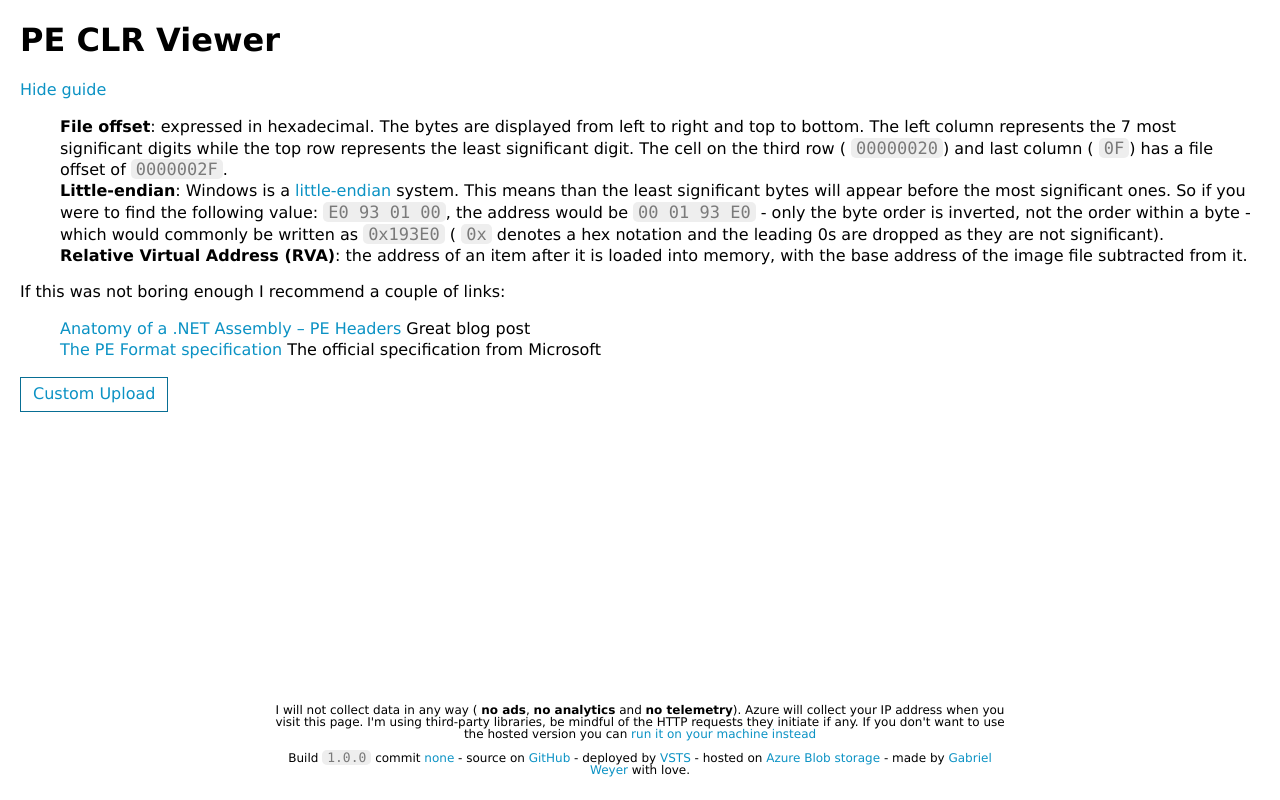
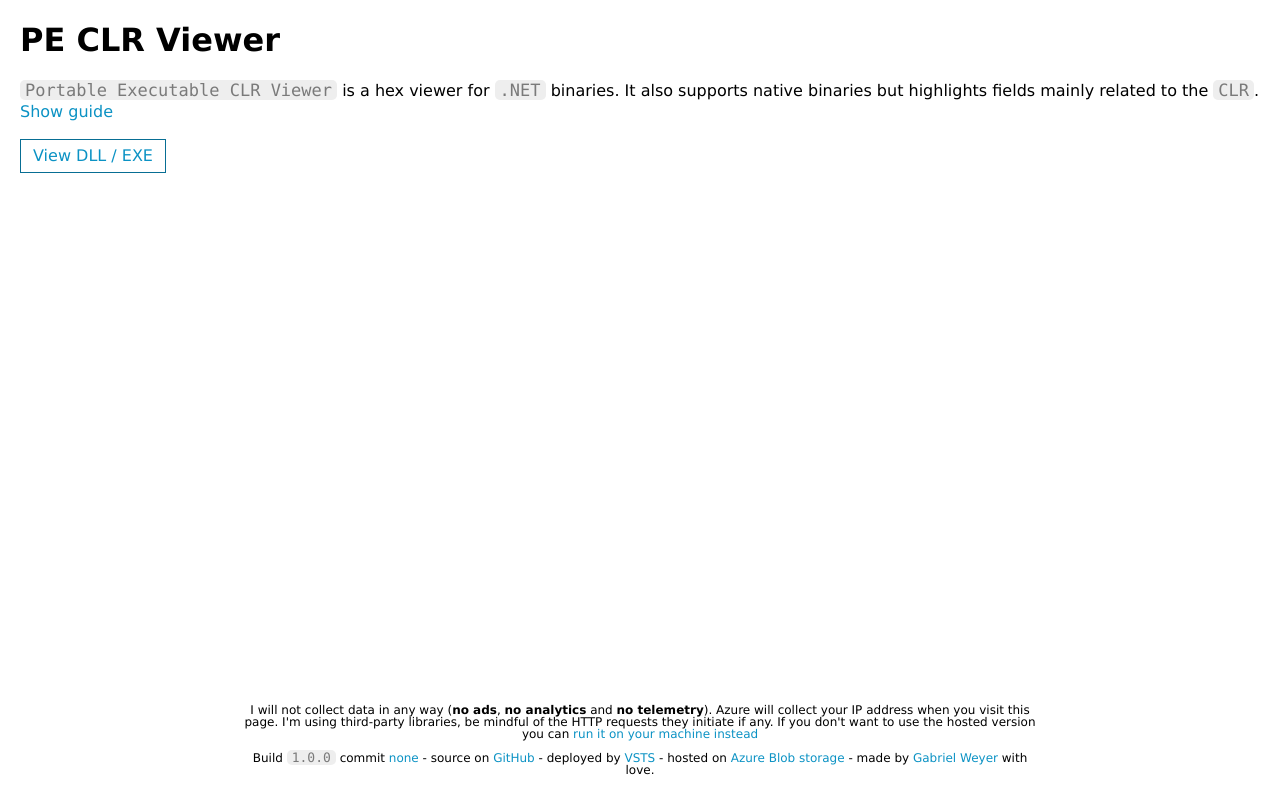
Before and after one commit to gabrielweyer/pe-clr-viewer, an Angular app: page / in a window 1280 px wide. Built offline with nearby package versions, Linux system fonts and the light colour scheme.

Commit message:
Deuglify the UI a bit more
- Fix ugly whitespaces

```diff
--- a/src/app/app.component.html
+++ b/src/app/app.component.html
@@ -1,15 +1,19 @@
 <div class="container">
   <h1>PE CLR Viewer</h1>
   <div class="guide-container">
-    <a (click)="handleShowGuide()">{{showGuide ? 'Hide guide' : 'Show guide'}}</a>
-    <div *ngIf="showGuide;else guide_bottom">
+    <p>
+      <span class="mono-font">Portable Executable CLR Viewer</span> is a hex viewer for
+      <span class="mono-font">.NET</span> binaries. It also supports native binaries but highlights fields mainly related to the
+      <span class="mono-font">CLR</span>.
+      <a (click)="handleShowGuide()">{{showGuide ? 'Hide guide' : 'Show guide'}}</a>
+    </p>
+    <div *ngIf="showGuide">
       <ul>
         <li>
-          <em>File offset</em>: expressed in hexadecimal. The bytes are displayed from left to right and top to bottom. The left
-          column represents the 7 most significant digits while the top row represents the least significant digit. The cell
-          on the third row (
-          <span class="mono-font">00000020</span>) and last column (
-          <span class="mono-font">0F</span>) has a file offset of
+          <em>File offset</em>: expressed in hexadecimal. The bytes are displayed from left to right and top to bottom. The first
+          column represents the 7 most significant digits while the first row represents the least significant digit. The
+          cell on the third row (<span class="mono-font">00000020</span>)
+          and last column (<span class="mono-font">0F</span>) has a file offset of
           <span class="mono-font">0000002F</span>.</li>
         <li>
           <em>Little-endian</em>: Windows is a
@@ -18,8 +22,7 @@
           <span class="mono-font">E0 93 01 00</span>, the address would be
           <span class="mono-font">00 01 93 E0</span> - only the byte order is inverted, not the order within a byte - which would commonly be written
           as
-          <span class="mono-font">0x193E0</span> (
-          <span class="mono-font">0x</span> denotes a hex notation and the leading 0s are dropped as they are not significant).</li>
+          <span class="mono-font">0x193E0</span> (<span class="mono-font">0x</span> denotes a hex notation and the leading 0s are dropped as they are not significant).</li>
         <li>
           <em>Relative Virtual Address (RVA)</em>: the address of an item after it is loaded into memory, with the base address
           of the image file subtracted from it.</li>
@@ -33,13 +36,10 @@
         </li>
       </ul>
     </div>
-    <ng-template #guide_bottom>
-      <div class="guide-bottom"></div>
-    </ng-template>
   </div>
   <div class="upload-container">
     <label for="file-upload" class="custom-file-upload" [ngClass]="{'disabled': isReading}">
-      Custom Upload
+      View DLL / EXE
     </label>
     <input id="file-upload" type="file" (change)="fileChanged($event)" [disabled]="isReading">
   </div>
@@ -117,10 +117,13 @@
           <span class="mono-font dos-header signature-offset">{{pe.signature.startOffsetDec | byte | leftpad:8 }}</span> to
           <span class="mono-font">{{pe.signature.endOffsetDec | byte | leftpad:8 }}</span>
         </p>
-        <p>We couldn't care less about the signature because it's always the same. It's only use is to mark the beginning of
-          the sections we're interested in. The signature is directly followed by the
-          <span class="coff-header">COFF header / PE file header ({{peConstants.coffHeaderSizeDec}} bytes)</span> which we skip to go to the standard
-          fields.
+        <p>We couldn't care less about the
+          <span class="signature">signature</span> because it's always the same. It's only use is to mark the beginning of the sections we're interested
+          in. The
+          <span class="signature">signature</span> is directly followed by the
+          <span class="coff-header">COFF header / PE file header ({{peConstants.coffHeaderSizeDec}} bytes)</span> which we skip to go to the
+          <span class="standard-fields">standard fields
+          </span>.
         </p>
       </div>
       <div class="part">
@@ -133,19 +136,22 @@
         </p>
         <p>It contains the
           <span class="standard-fields magic-number">magic number</span> (the first {{peConstants.magicNumberSizeDec}} bytes) which value is
-          <span class="mono-font">{{pe.magicNumber.hexValue | hex}}</span>. The magic number encodes the bitness of the binary,
+          <span class="mono-font">{{pe.magicNumber.hexValue | hex}}</span>. The
+          <span class="standard-fields magic-number">magic number</span> encodes the bitness of the binary,
           <span class="mono-font">0x10B</span> is 32-bit (PE32 format) and
           <span class="mono-font">0x20B</span> is 64-bit (PE32+ format).
-          <em>We are dealing with a {{pe.is64Bit ? '64' : '32'}}-bit binary</em>.</p>
-        <p>For PE32, the size of the standard fields is {{peConstants.standardFieldsPE32SizeDec}} bytes; for PE32+ it is {{peConstants.standardFieldsPE32PlusSizeDec}}
+          We are dealing with a <em>{{pe.is64Bit ? '64' : '32'}}-bit</em> binary.</p>
+        <p>For PE32, the size of the
+          <span class="standard-fields">standard fields</span> is {{peConstants.standardFieldsPE32SizeDec}} bytes; for PE32+ it is {{peConstants.standardFieldsPE32PlusSizeDec}}
           bytes.
         </p>
         <p>The
           <span class="standard-fields address-entry-point">address of entry point</span> ({{peConstants.addressOfEntryPointSizeDec}} bytes) is located at offset {{peConstants.addressOfEntryPointSubOffsetDec}}
-          of the standard fields and has a value of
+          of the
+          <span class="standard-fields">standard fields</span> and has a value of
           <span class="mono-font standard-fields address-entry-point">{{pe.addressOfEntryPoint.rva | hex}}</span>. We skip over the
-          <span class="nt-specific-fields-headers">NT specific fields header ({{pe.ntSpecificFields.sizeDec}} bytes)</span>. For PE32, the size of the NT specific
-          fields header is {{peConstants.ntSpecificFieldsPE32SizeDec}} bytes; for PE32+ it is {{peConstants.ntSpecificFieldsPE32PlusSizeDec}}
+          <span class="nt-specific-fields-headers">NT specific fields header ({{pe.ntSpecificFields.sizeDec}} bytes)</span>. For PE32, the size of the
+          <span class="nt-specific-fields-headers">NT specific fields header</span> is {{peConstants.ntSpecificFieldsPE32SizeDec}} bytes; for PE32+ it is {{peConstants.ntSpecificFieldsPE32PlusSizeDec}}
           bytes.
         </p>
       </div>
@@ -156,6 +162,10 @@
         <p>From
           <span class="mono-font">{{pe.dataDirectories.startOffsetDec | byte | leftpad:8}}</span> to
           <span class="mono-font">{{pe.dataDirectories.endOffsetDec | byte | leftpad:8}}</span>
+        </p>
+        <p>
+          The
+          <span class="data-directories">Data directories</span> describe important parts of the executable. The relevant parts are:
         </p>
         <ul>
           <li>
@@ -175,7 +185,7 @@
             <span class="data-directories cli-header-directory-size mono-font">{{pe.cliHeaderDirectory.size.hexValue | hex}}</span>
             bytes located at base RVA
             <span class="data-directories cli-header-directory-rva mono-font">{{pe.cliHeaderDirectory.rva.rva | hex}}</span> -
-            <em>We are dealing with a {{pe.isManaged ? 'managed': 'native'}} binary</em>
+            We are dealing with a <em>{{pe.isManaged ? 'managed': 'native'}}</em> binary
           </li>
         </ul>
       </div>
@@ -183,26 +193,27 @@
         <h2>
           <span>Section headers</span>
         </h2>
+        <p>The sections headers point to the .text, .rsrc and .reloc sections:</p>
         <ul>
           <li>
-            <span class="text-section-header">Text section header ({{peConstants.sectionHeaderSize}} bytes)</span>
-            : pointing to base RVA
-            <span class="text-section-header text-base-rva mono-font">{{pe.textSectionItem.baseRva.rva | hex}}</span>
-            , file offset
+            <span class="text-section-header">Text section header ({{peConstants.sectionHeaderSize}} bytes)</span>:
+            pointing to base RVA
+            <span class="text-section-header text-base-rva mono-font">{{pe.textSectionItem.baseRva.rva | hex}}</span>,
+            file offset
             <span class="text-section-header text-file-offset mono-font">{{pe.textSectionItem.fileOffset.fileOffset | hex}}</span>
           </li>
           <li>
-            <span class="rsrc-section-header">Rsrc section header ({{peConstants.sectionHeaderSize}} bytes)</span>
-            : pointing to base RVA
-            <span class="rsrc-section-header rsrc-base-rva mono-font">{{pe.rsrcSectionItem.baseRva.rva | hex}}</span>
-            , file offset
+            <span class="rsrc-section-header">Rsrc section header ({{peConstants.sectionHeaderSize}} bytes)</span>:
+            pointing to base RVA
+            <span class="rsrc-section-header rsrc-base-rva mono-font">{{pe.rsrcSectionItem.baseRva.rva | hex}}</span>,
+            file offset
             <span class="rsrc-section-header rsrc-file-offset mono-font">{{pe.rsrcSectionItem.fileOffset.fileOffset | hex}}</span>
           </li>
           <li>
-            <span class="reloc-section-header">Reloc section header ({{peConstants.sectionHeaderSize}} bytes)</span>
-            : pointing to base RVA
-            <span class="reloc-section-header reloc-base-rva mono-font">{{pe.relocSectionItem.baseRva.rva | hex}}</span>
-            , file offset
+            <span class="reloc-section-header">Reloc section header ({{peConstants.sectionHeaderSize}} bytes)</span>:
+            pointing to base RVA
+            <span class="reloc-section-header reloc-base-rva mono-font">{{pe.relocSectionItem.baseRva.rva | hex}}</span>,
+            file offset
             <span class="reloc-section-header reloc-file-offset mono-font">{{pe.relocSectionItem.fileOffset.fileOffset | hex}}</span>
           </li>
         </ul>
@@ -225,8 +236,7 @@
     </div>
   </div>
   <div class="disclaimer-container">
-    <p>I will not collect data in any way (
-      <em>no ads</em>,
+    <p>I will not collect data in any way (<em>no ads</em>,
       <em>no analytics</em> and
       <em>no telemetry</em>). Azure will collect your IP address when you visit this page. I'm using third-party libraries, be
       mindful of the HTTP requests they initiate if any. If you don't want to use the hosted version you can
--- a/src/app/app.component.scss
+++ b/src/app/app.component.scss
@@ -14,12 +14,6 @@ $mono-font-family: 'Consolas';
   border-radius: 5px;
   padding: 0 5px;
   color: #7a7a7a;
-}
-
-.guide-container {
-  .guide-bottom {
-    padding-bottom: 1em;
-  }
 }
 
 .upload-container {
@@ -160,16 +154,19 @@ $mono-font-family: 'Consolas';
     flex-wrap: wrap;
     flex: 1 0 36%;
     min-width: 630px;
+    align-content: flex-start;
 
     span {
       flex: 1 0 5.5%;
-      line-height: 1em;
+      font-size: $mono-font-size-normal;
+      line-height: 1.5em;
       display: inline-flex;
       align-items: center;
       justify-content: center;
 
       &.offset {
         flex: 1 0 12%;
+        justify-content: flex-start;
       }
 
       &.unit {
@@ -192,7 +189,15 @@ $mono-font-family: 'Consolas';
       padding: 5px;
       margin: 5px;
 
-      p:last-child {
+      :last-child {
+        margin-bottom: 0;
+      }
+
+      &:first-child {
+        margin-top: 0;
+      }
+
+      &:last-child {
         margin-bottom: 0;
       }
     }
@@ -214,7 +219,7 @@ $mono-font-family: 'Consolas';
 
   p {
     line-height: 1em;
-    padding: 0 20%;
+    padding: 0 18%;
 
     &:first-child {
       margin-top: 0;
--- a/src/app/app.component.ts
+++ b/src/app/app.component.ts
@@ -22,7 +22,7 @@ export class AppComponent {
   private static readonly leftPadPipe = new LeftPadPipe();
 
   public isReading = false;
-  public showGuide = true;
+  public showGuide = false;
   public fileName: string;
   public build: string;
   public commit: string;
--- a/src/main.ts
+++ b/src/main.ts
@@ -8,5 +8,5 @@ if (environment.production) {
   enableProdMode();
 }
 
-platformBrowserDynamic().bootstrapModule(AppModule)
+platformBrowserDynamic().bootstrapModule(AppModule, { preserveWhitespaces: false })
   .catch(err => console.log(err));
--- a/src/styles.scss
+++ b/src/styles.scss
@@ -30,10 +30,22 @@ em {
 
 ul {
   list-style-type: none;
+
+  li {
+    padding: 0.25em 0;
+
+    &:first-child {
+      padding-top: 0;
+    }
+
+    &:last-child {
+      padding-bottom: 0;
+    }
+  }
 }
 
 h1 {
   margin: 0;
-  padding: 0.5em 0;
+  padding: 0.5em 0 0 0;
   line-height: 1.5em;
 }
--- a/src/tsconfig.app.json
+++ b/src/tsconfig.app.json
@@ -4,6 +4,7 @@
     "outDir": "../out-tsc/app",
     "baseUrl": "./",
     "module": "es2015",
+    "preserveWhitespaces": false,
     "types": []
   },
   "exclude": [
```
